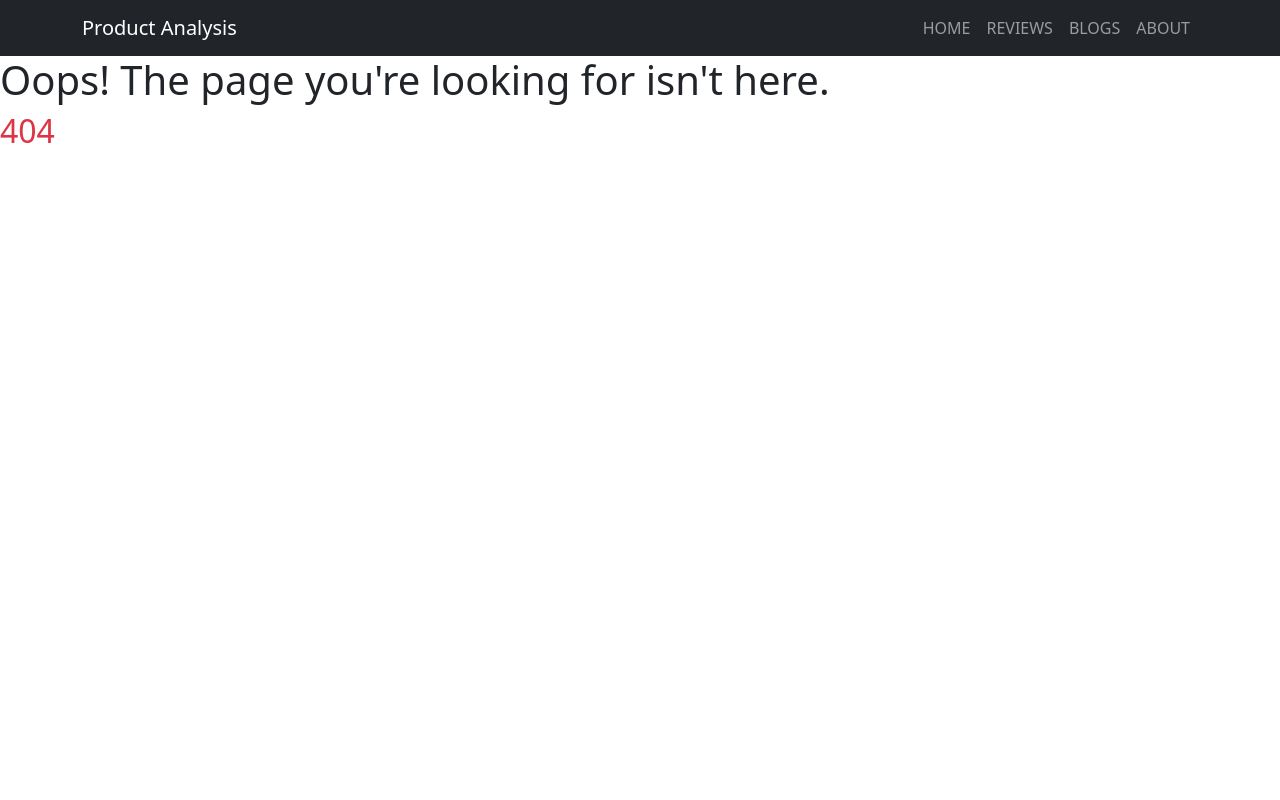
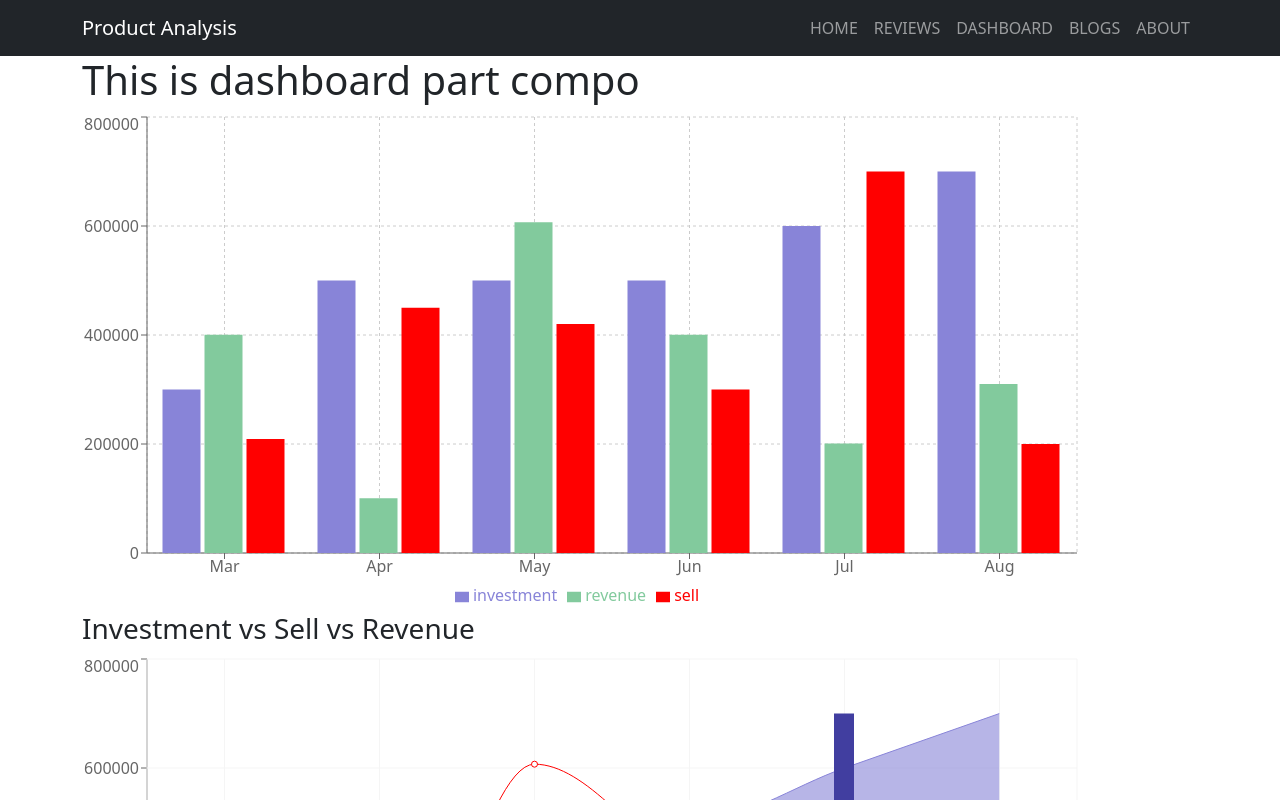
Before and after one commit to SMhamidAzad/Product-Analysis-Watch, a React (Create React App) app: page /dashboard in a window 1280 px wide. Before the commit this address had no page. Shown: the top 800 px of the page. Built offline with nearby package versions, Linux system fonts and the light colour scheme.

Commit message:
rechart added

```diff
--- a/package.json
+++ b/package.json
@@ -12,6 +12,7 @@
     "react-dom": "^18.0.0",
     "react-router-dom": "^6.3.0",
     "react-scripts": "5.0.0",
+    "recharts": "^2.1.9",
     "web-vitals": "^2.1.4"
   },
   "scripts": {
--- a/src/App.js
+++ b/src/App.js
@@ -7,6 +7,7 @@
 import Blogs from './components/Blogs/Blogs';
 import About from './components/About/About';
 import NotFound from './components/NotFound/NotFound';
+import Dashboard from './components/Dashboard/Dashboard';
 
 function App() {
   return (
@@ -15,6 +16,7 @@
       <Routes>
         <Route path='/' element={<Home></Home>}></Route>
         <Route path='/riviews' element={<Riviews></Riviews>}></Route>
+        <Route path='/dashboard' element={<Dashboard></Dashboard>}></Route>
         <Route path='/blogs' element={<Blogs></Blogs>}></Route>
         <Route path='/about' element={<About></About>}></Route>
         <Route path='*' element={<NotFound></NotFound>}></Route>
--- /dev/null
+++ b/src/components/Dashboard/Dashboard.js
@@ -0,0 +1,82 @@
+import React from 'react';
+import { Area, Bar, BarChart, CartesianGrid, ComposedChart, Legend, Line, LineChart, Tooltip, XAxis, YAxis } from 'recharts';
+
+const Dashboard = () => {
+    const data =
+        [
+            {
+                "month": "Mar",
+                "investment": 300000,
+                "sell": 209000,
+                "revenue": 400401
+            },
+            {
+                "month": "Apr",
+                "investment": 500000,
+                "sell": 450000,
+                "revenue": 100500
+            },
+            {
+                "month": "May",
+                "investment": 500000,
+                "sell": 420000,
+                "revenue": 607010
+            },
+            {
+                "month": "Jun",
+                "investment": 500000,
+                "sell": 300000,
+                "revenue": 400405
+            },
+            {
+                "month": "Jul",
+                "investment": 600000,
+                "sell": 700000,
+                "revenue": 200900
+            },
+            {
+                "month": "Aug",
+                "investment": 700000,
+                "sell": 200000,
+                "revenue": 310000
+            }
+        ]
+    return (
+        <div className='container'>
+            <h1>This is dashboard part compo</h1>
+            <BarChart width={1000} height={500} data={data}>
+                <CartesianGrid strokeDasharray="3 3" />
+                <XAxis dataKey="month" />
+                <YAxis />
+                <Tooltip />
+                <Legend />
+                <Bar dataKey="investment" fill="#8884d8" />
+                <Bar dataKey="revenue" fill="#82ca9d" />
+                <Bar dataKey="sell" fill="red" />
+            </BarChart>
+            <h3>Investment vs Sell vs Revenue</h3>
+            <ComposedChart width={1000} height={500} data={data}>
+                <XAxis dataKey="month" />
+                <YAxis />
+                <Tooltip />
+                <Legend />
+                <CartesianGrid stroke="#f5f5f5" />
+                <Area type="monotone" dataKey="investment" fill="#8884d8" stroke="#8884d8" />
+                <Bar dataKey="sell" barSize={20} fill="#413ea0" />
+                <Line type="monotone" dataKey="revenue" stroke="red" />
+            </ComposedChart>
+            <h3>Investment vs Sell vs Revenue</h3>
+            <LineChart width={1000} height={500} data={data}>
+                <Line dataKey={'investment'} stroke="green"></Line>
+                <Line dataKey={'sell'} stroke="red"></Line>
+                <Line dataKey={'revenue'} stroke="blue"></Line>
+                <XAxis dataKey="month"></XAxis>
+                <Tooltip></Tooltip>
+                <YAxis></YAxis>
+            </LineChart>
+            <h3>Investment vs Sell vs Revenue</h3>
+        </div>
+    );
+};
+
+export default Dashboard;
--- a/src/components/Header/Header.js
+++ b/src/components/Header/Header.js
@@ -12,6 +12,7 @@
           <Nav className="ms-auto">
             <Nav.Link as={Link} to='/'>HOME</Nav.Link>
             <Nav.Link as={Link} to='/riviews'>REVIEWS</Nav.Link>
+            <Nav.Link as={Link} to='/dashboard'>DASHBOARD</Nav.Link>
             <Nav.Link as={Link} to='/blogs'>BLOGS</Nav.Link>
             <Nav.Link as={Link} to='/about'>ABOUT</Nav.Link>
           </Nav>
```
Also changed, not shown: 1 other file (tests, documents, lock files or other folders).
